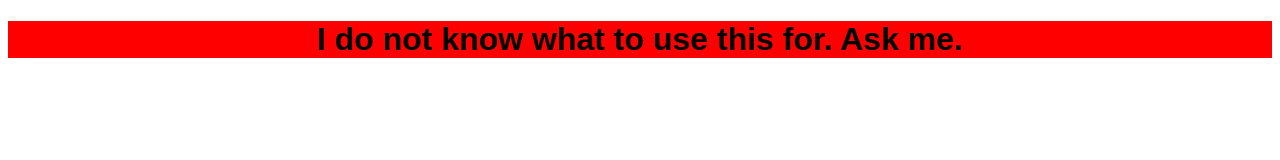
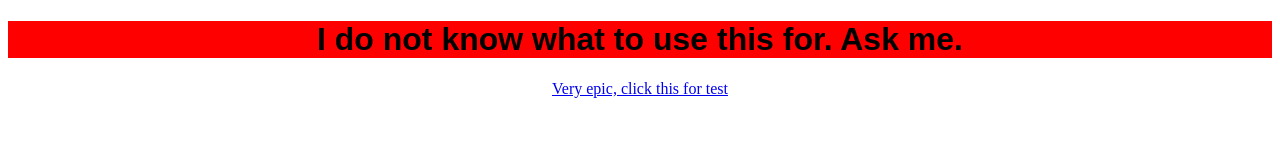
Before and after one commit to givd-bid/givd-bid.github.io, a plain HTML site: page index.html in a window 1280 px wide. Drawn offline with Linux system fonts and the light colour scheme.

Commit message:
Update index.html

```diff
--- a/index.html
+++ b/index.html
@@ -16,5 +16,8 @@
     <div id = "message">
       <h1><center>I do not know what to use this for. Ask me.</center></h1>
     </div>
+    <div>
+      <a href = "/ohio"><center>Very epic, click this for test</center></a>
+    </div>
   </body>
 </html>
```
